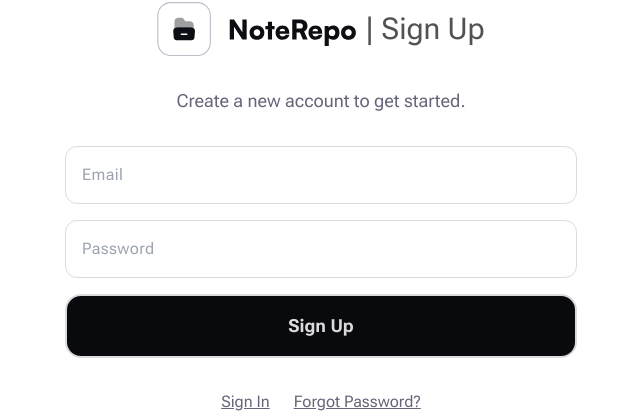
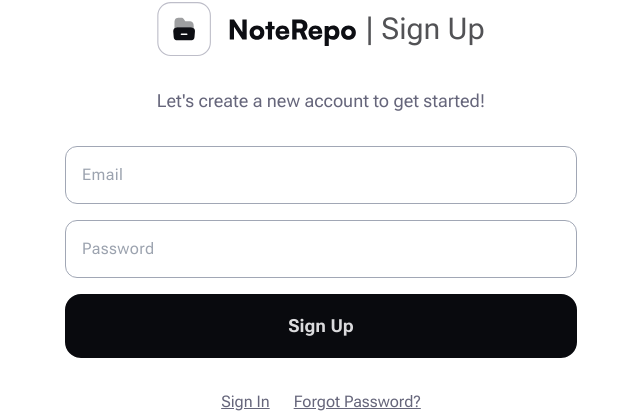
Before and after one commit to NoteRepoLabs/noterepo-web-client, a Next.js app: page /signup in a window 1280 px wide. Shown: the part 152-565 px from the top of the page, without its empty margins (319-959 px from the left). Built offline with nearby package versions, Linux system fonts and the light colour scheme; no server answers.

Commit message:
style: Improve sign in and sign up light theme colors

```diff
--- a/app/signin/page.tsx
+++ b/app/signin/page.tsx
@@ -135,7 +135,7 @@ export default function Page() {
         <CenteredGridLayout>
             <section className="w-full max-w-lg mx-auto">
                 <Header
-                    content="You're one step away from accessing all your lecture materials, sign in to continue."
+                    content="We're excited to see you again. Your notes and ideas are right where you left them."
                     aside="Sign In"
                 />
                 <form className="my-8 w-full">
@@ -228,9 +228,14 @@ export default function Page() {
                         />
                     </section>
                 </form>
-                <p className='mb-8 text-xs dark:text-neutral-300 text-neutral-500 text-center'>
-                    By signing in, you expressly consent to and agree with NoteRepo&apos;s{' '}
-                    <a href="/privacy-policy" target="_blank" className="dark:hover:text-neutral-100 underline underline-offset-4 transition-all">
+                <p className="mb-8 text-xs dark:text-neutral-300 text-neutral-500 text-center">
+                    By signing in, you expressly consent to and agree with
+                    NoteRepo&apos;s{' '}
+                    <a
+                        href="/privacy-policy"
+                        target="_blank"
+                        className="dark:hover:text-neutral-100 underline underline-offset-4 transition-all"
+                    >
                         privacy policy.
                     </a>
                 </p>
--- a/app/signup/page.tsx
+++ b/app/signup/page.tsx
@@ -99,7 +99,7 @@ export default function Page() {
         <CenteredGridLayout>
             <section className="w-full max-w-lg mx-auto">
                 <Header
-                    content="Create a new account to get started."
+                    content="Let's create a new account to get started!"
                     aside="Sign Up"
                 />
                 <form className="my-8 w-full" action="/">
--- a/components/repo/RepoListItem.tsx
+++ b/components/repo/RepoListItem.tsx
@@ -40,7 +40,7 @@ export default function RepoListItem(props: RepoListItemProps) {
         >
             <header
                 className={clsx(
-                    'flex items-center justify-between dark:hover:bg-mod-700 p-2 rounded-lg cursor-pointer transition-all hover:scale-[.98] select-none group dark:bg-neutral-900',
+                    'flex items-center justify-between hover:bg-mod-200 dark:hover:bg-mod-700 p-2 rounded-lg cursor-pointer transition-all hover:scale-[.98] select-none group dark:bg-neutral-900',
                     isExpanded ? 'dark:!bg-mod-700 !scale-100' : ''
                 )}
             >
--- a/components/ui/FilledButton.tsx
+++ b/components/ui/FilledButton.tsx
@@ -28,7 +28,7 @@ export default function FilledButton({
         <button
             onClick={onClick}
             disabled={disabled}
-            className={`max-w-lg w-[100%] flex justify-center border-2 items-center font-bold text-lg bg-neutral-900 text-neutral-200 md:px-3 md:py-4 py-3 rounded-xl md:rounded-2xl mx-auto  dark:bg-neutral-100 dark:text-neutral-900  transition-colors disabled:!opacity-70 ${
+            className={`max-w-lg w-[100%] flex justify-center border-2 items-center font-bold text-lg bg-neutral-900 border-neutral-900 dark:border-neutral-200 text-neutral-200 md:px-3 md:py-4 py-3 rounded-xl md:rounded-2xl mx-auto  dark:bg-neutral-100 dark:text-neutral-900  transition-all disabled:!opacity-70 ${
                 !disabled
                     ? 'hover:bg-neutral-800 dark:hover:bg-neutral-200'
                     : ''
--- a/components/ui/InputField.tsx
+++ b/components/ui/InputField.tsx
@@ -42,7 +42,7 @@ export default function InputField(props: InputFieldProps) {
                 className={`w-[100%] border-[1.5px] py-3 pl-4 pr-12  md:py-4 tracking-wide rounded-xl focus:outline-none font-normal text-base bg-neutral-100 dark:bg-[#11131A] transition-colors  ${
                     props.error
                         ? 'border-vibrant-red'
-                        : ' focus:border-neutral-700 border-neutral-200 dark:border-highlight dark:focus:border-neutral-200 dark:focus:border-opacity-70'
+                        : ' focus:border-neutral-700 border-neutral-300 dark:border-highlight dark:focus:border-neutral-200 dark:focus:border-opacity-70'
                 }`}
                 style={{ ...props.style }}
             />
--- a/components/ui/LoadingSpinner.tsx
+++ b/components/ui/LoadingSpinner.tsx
@@ -5,14 +5,13 @@
  *      - LICENSE: MIT
  */
 
+// import { HashLoader } from 'react-spinners';
 import BarLoader from 'react-spinners/BarLoader';
 
 export default function LoadingSpinner() {
     return (
         <div className="flex">
-            <BarLoader loading={true} color={'#FFFFFF'} />
-
-            {/* <h3 className="ml-4 font-bold">Loading!</h3> */}
+            <BarLoader loading={true} color={"#30F094"} />
         </div>
     );
 }
--- a/package.json
+++ b/package.json
@@ -19,7 +19,7 @@
     "hugeicons-react": "^0.3.0",
     "iconsax-react": "^0.0.8",
     "lottie-react": "^2.4.0",
-    "next": "14.1.4",
+    "next": "^14.2.13",
     "next-themes": "^0.3.0",
     "react": "^18",
     "react-dom": "^18",
--- a/tailwind.config.ts
+++ b/tailwind.config.ts
@@ -25,6 +25,8 @@ const config: Config = {
          'neutral-100':   '#FFFFFF',
          'highlight':     '#282C3A',
          'mod-700':       '#11131A',
+         'mod-200':       '#F3F3F3',
+         'mod-300':       '#C8C8C8',
          'vibrant-green': '#30F094',
          'vibrant-red':   '#FA4E81',
       },
```
Also changed, not shown: 1 other file (tests, documents, lock files or other folders).
